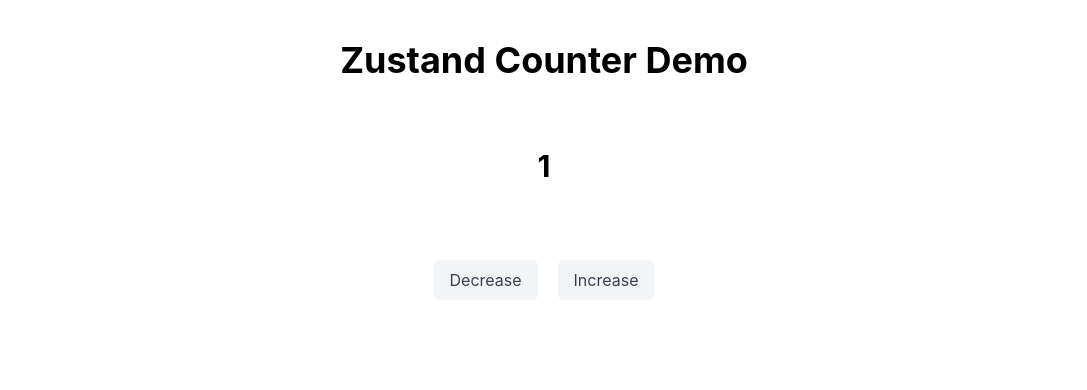
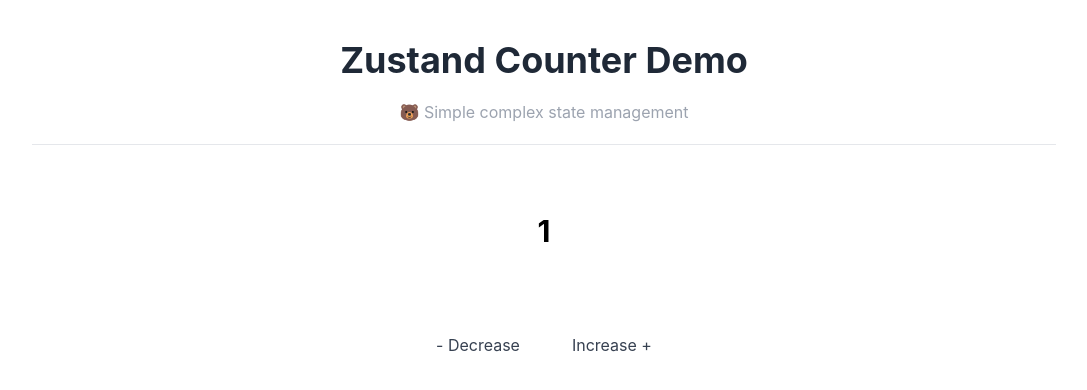
Before and after one commit to Blankeos/zustand-demos, a Next.js app: page / in a window 1280 px wide. Shown: the top 390 px of the page, without its empty margins (96-1183 px from the left). Built offline with nearby package versions, Linux system fonts and the light colour scheme.

Commit message:
Polished UI

```diff
--- a/pages/index.tsx
+++ b/pages/index.tsx
@@ -31,28 +31,33 @@
       </Head>
 
       <main>
-        <h1 className="text-center my-10 font-bold text-4xl">
-          Zustand Counter Demo
-        </h1>
+        <div className="max-w-5xl w-full mx-auto my-10 ">
+          <h1 className="text-center font-bold text-4xl text-gray-800 mb-5">
+            Zustand Counter Demo
+          </h1>
+          <p className="text-gray-400 text-center mb-5">
+            🐻 Simple complex state management
+          </p>
+          <hr className="" />
+        </div>
         <div className="grid place-items-center h-52">
           <h1 className="text-3xl font-bold">{count}</h1>
           <div className="flex gap-x-5 mt-5">
             <button
-              className="px-4 py-2 bg-gray-100 rounded-md text-gray-700"
+              className="px-4 py-2 hover:bg-gray-100 rounded-md text-gray-700"
               onClick={() => decrease(1)}
             >
-              Decrease
+              - Decrease
             </button>
             <button
-              className="px-4 py-2 bg-gray-100 rounded-md text-gray-700"
+              className="px-4 py-2 hover:bg-gray-100 rounded-md text-gray-700"
               onClick={() => increase(1)}
             >
-              Increase
+              Increase +
             </button>
           </div>
         </div>
       </main>
-
       <footer></footer>
     </div>
   );
```
